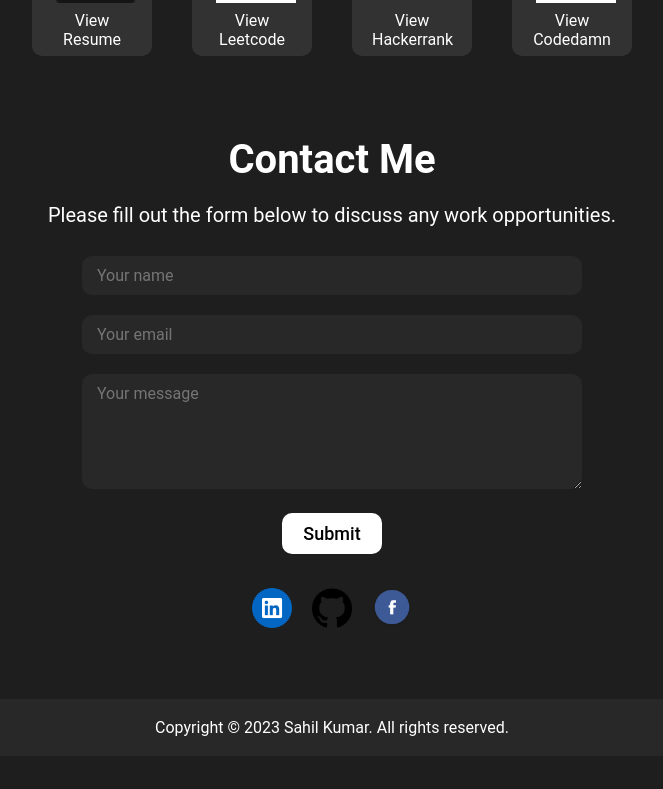
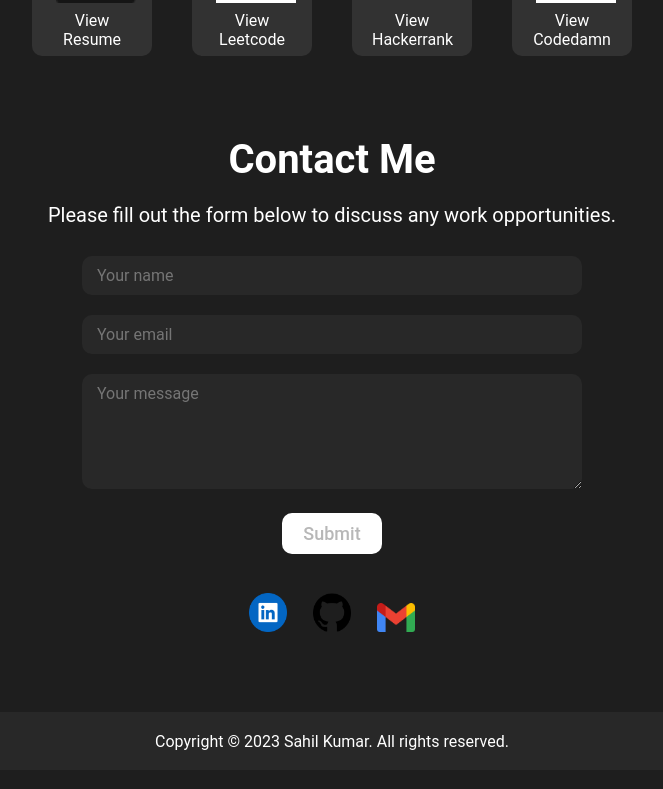
Before and after one commit to snapepotter20/Portfolio__, a React (Create React App) app: page / in a window 1280 px wide. Shown: the part 2353-3142 px from the top of the page, without its empty margins (308-971 px from the left). Built offline with nearby package versions, Linux system fonts and the light colour scheme.

Commit message:
Added linkedin , github links

```diff
--- a/src/Components/Contact/Contact.css
+++ b/src/Components/Contact/Contact.css
@@ -52,16 +52,22 @@
   cursor: pointer;
 }
 
-.links {
+.form-para {
+  font-size: larger;
+  font-weight: 200;
+  color: rgb(5, 190, 5);
+}
+
+/* .links {
   display: flex;
   flex-wrap: wrap;
   justify-content: center;
-}
+} */
 
 .link {
   object-fit: cover;
-  width: 8%;
-  margin: 4% 2%;
+  width: 3%;
+  margin: 2% 1%;
   cursor: pointer;
 }
 
--- a/src/Components/Contact/Contact.jsx
+++ b/src/Components/Contact/Contact.jsx
@@ -1,11 +1,14 @@
-import React , {useRef} from "react";
+import React, { useState, useRef } from "react";
 import "./Contact.css";
-import { facebookIcon, linkedin, github } from "../../assets";
+import {linkedin, github , gmailImg} from "../../assets";
 // import emailjs from '@emailjs/browser';
 
-
 const Contact = () => {
-    const form =useRef();
+  const [flag,setFlag] = useState(false);
+  const [name,setName] = useState('');
+  const [email,setEmail] = useState('');
+  const [msg,setMsg] = useState('');
+  const form = useRef();
   const sendEmail = (e) => {
     e.preventDefault();
     e.target.reset();
@@ -17,6 +20,16 @@ const Contact = () => {
     //   });
   };
 
+  const messageThank = ()=>{
+    setFlag(true);
+    setTimeout(()=>{
+      setFlag(false);
+    },3000)
+    setName('');
+    setEmail('');
+    setMsg('');
+  }
+
   return (
     <section id="contactPage">
       <div className="contact">
@@ -25,23 +38,45 @@ const Contact = () => {
           Please fill out the form below to discuss any work opportunities.
         </p>
         <form className="contactForm" ref={form} onSubmit={sendEmail}>
-          <input type="text" className="name" placeholder="Your name" />
-          <input type="email" className="email" placeholder="Your email" />
+          <input type="text" className="name" placeholder="Your name" value= {name} onChange={(e)=>setName(e.target.value)}/>
+          <input type="email" className="email" placeholder="Your email"  value= {email} onChange={(e)=>setEmail(e.target.value)}/>
           <textarea
             name="message"
             rows="5"
             placeholder="Your message"
             className="msg"
+            value= {msg}
+            onChange={(e)=>setMsg(e.target.value)}
           ></textarea>
-          <button type="submit" className="submitBtn" value="Submit">
+          <button type="submit" className="submitBtn" value="Submit" onClick={messageThank} disabled={!name || !email || !msg}>
             Submit
           </button>
+          {flag ? <p className="form-para">Thankyou for submitting the form.</p> :null}
+          </form>
           <div className="links">
+            <a
+              href="https://www.linkedin.com/in/sahil-kumar-5487561ba/"
+              rel="noreferrer"
+              target="_blank"
+            >
               <img src={linkedin} alt="linkedIn" className="link" />
+            </a>
+            <a
+              href="https://github.com/snapepotter20"
+              rel="noreferrer"
+              target="_blank"
+            >
               <img src={github} alt="Github" className="link" />
-            <img src={facebookIcon} alt="link" className="link" />
+            </a>
+            <a
+              href="https://mail.google.com/mail/u/0/#inbox"
+              rel="noreferrer"
+              target="_blank"
+            >
+              <img src={gmailImg} alt="link" className="link" />
+            </a>
           </div>
-        </form>
+
       </div>
     </section>
   );
--- a/src/Components/Others/Others.jsx
+++ b/src/Components/Others/Others.jsx
@@ -10,7 +10,7 @@ const Others = () => {
         <div className="othersBarsDiv">
           <img src={hireme} alt="btnImg" className="othersBarsBtnImg" />
           <a
-            href="https://drive.google.com/file/d/18W246hXfHqtljUT64mx1VAVLW_BihdNi/view?usp=sharing"
+            href="https://drive.google.com/file/d/11xW3V6S_Hmwpn8iN6-lWhC-xyD9nsyCh/view?usp=sharing"
             rel="noreferrer"
             target="_blank"
           >
--- a/src/assets/index.js
+++ b/src/assets/index.js
@@ -33,3 +33,4 @@ export { default as youtubeClone} from './youtubeClone.png'
 export { default as expenseTracker} from './expenseTracker.png'
 export { default as github} from './github.png'
 export { default as linkedin} from './linkedin.png'
+export { default as gmailImg} from './gmaiIImg.png'
```
Also changed, not shown: src/assets/gmaiIImg.png (added). Lines whose indentation alone changed are shown as unchanged.
